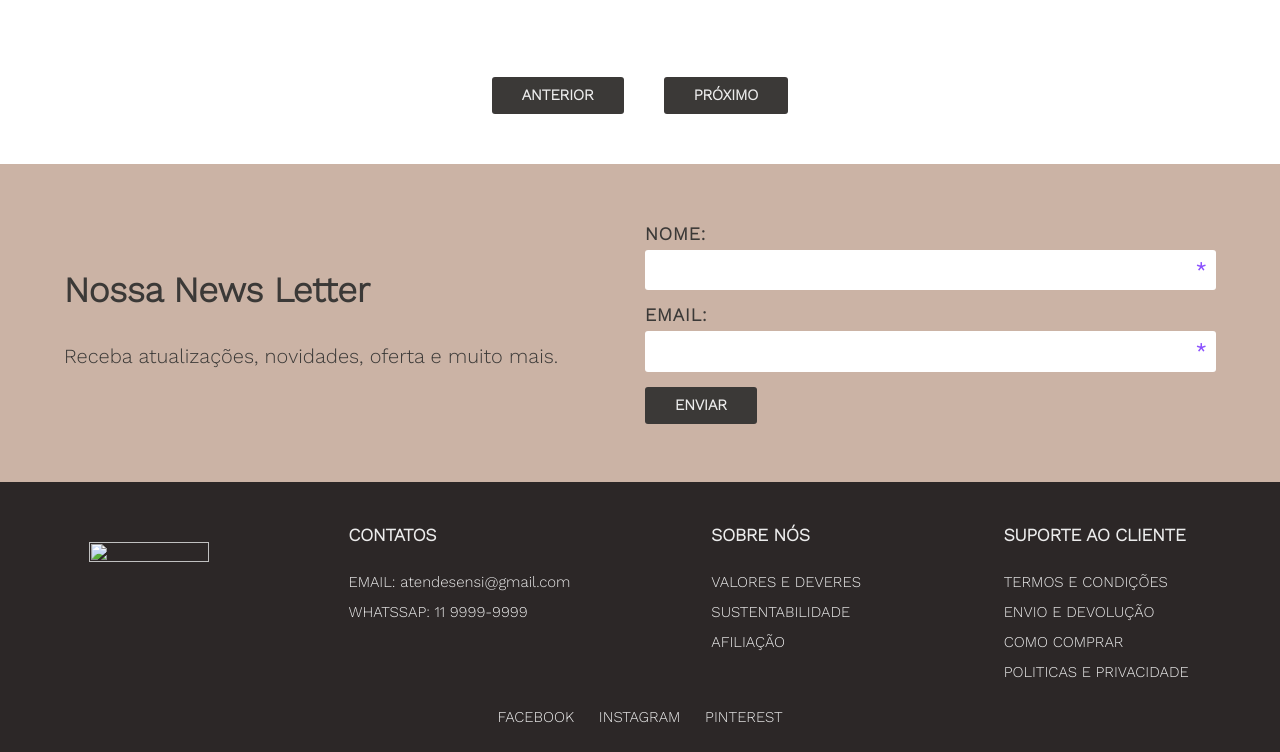
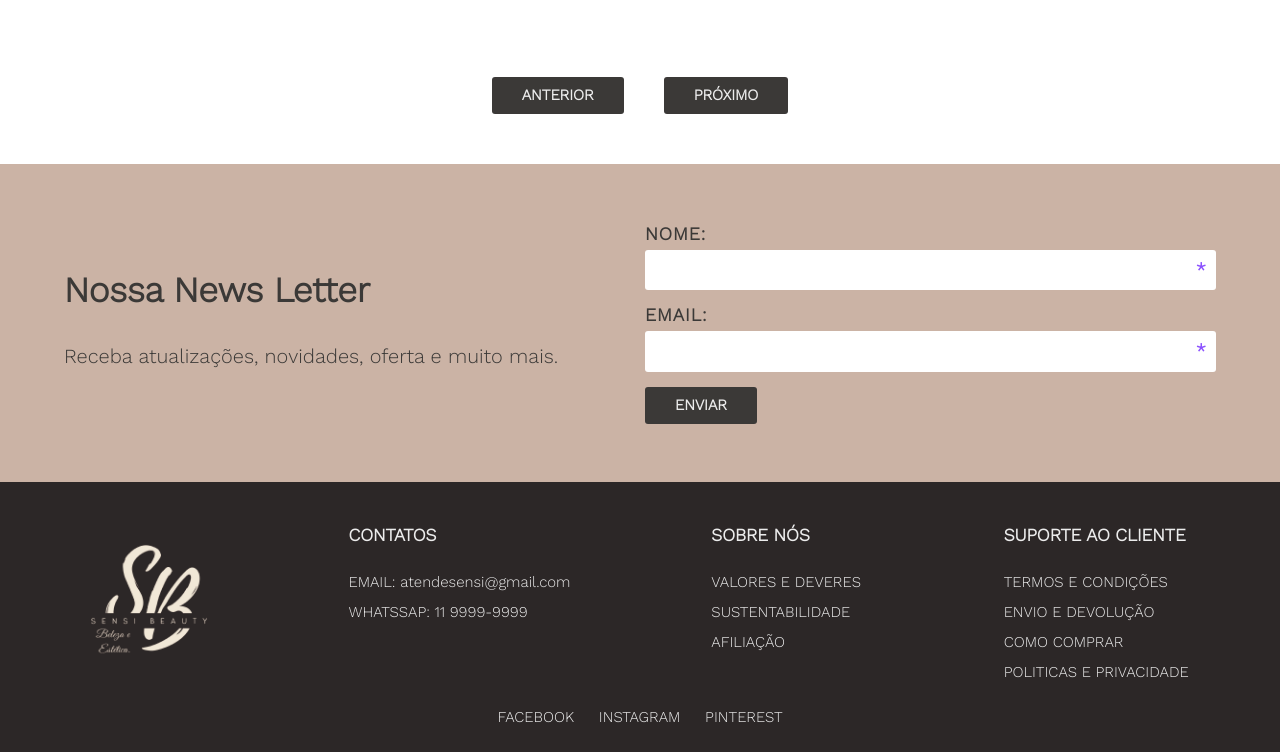
Before and after one commit to lpaivaf/Blog-Post-SensiBeauty, a plain HTML site: page barba.html in a window 1280 px wide. Shown: the part 2037-2789 px from the top of the page. Drawn offline with nearby package versions, Linux system fonts and the light colour scheme; the site is published under a folder, as on GitHub Pages, so addresses that start at the root find nothing.

Commit message:
Update barba.html

```diff
--- a/barba.html
+++ b/barba.html
@@ -115,7 +115,7 @@
             <div class="footer_content">
                 <div class="logo_contato">
                     <a href="index.html">
-                        <div class="img img-logo-artigos"><img src="/image/SBLogo2-remove.png" alt=""></div>
+                        <div class="img img-logo-artigos"><img src="image/SBLogo2-remove.png" alt=""></div>
                     </a>
                     <div class="contato__footer">
                         <address class="section__footer contato__footer">
```
